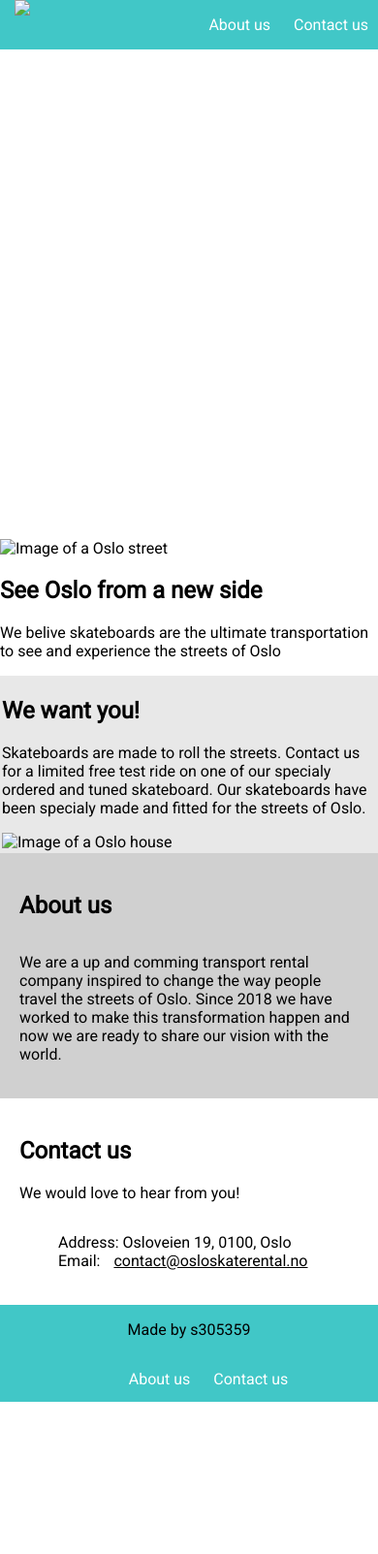
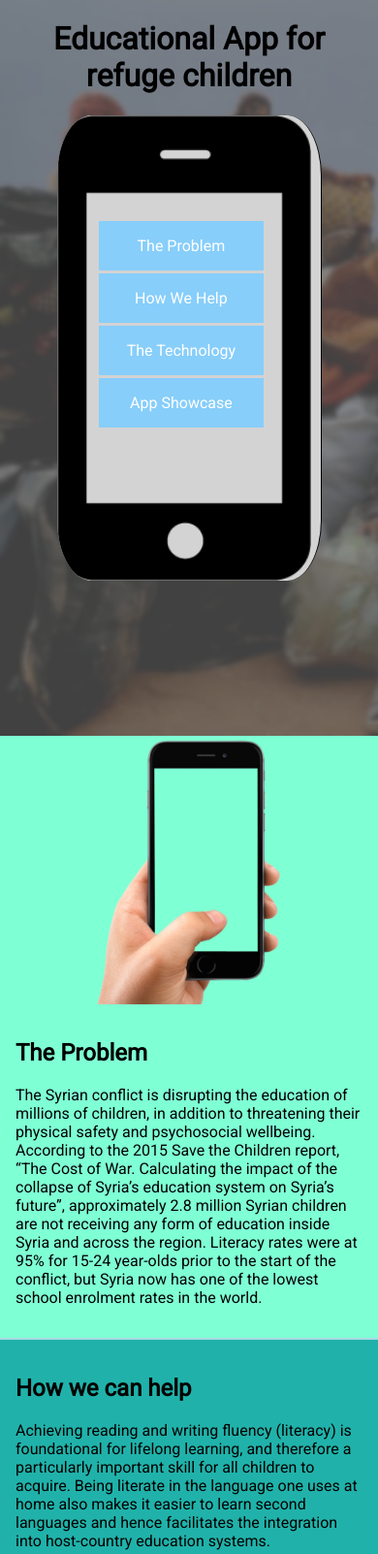
Before and after one commit to sonhal/MMOSCG, a plain HTML site: page index.html in a window 390 px wide. Shown: the top 1603 px of the page at 97% size. Before the commit the page ends 1446 px from the top, so only its background shows below. Drawn offline with Linux system fonts and the light colour scheme.

Commit message:
Add mobile optimization\n Fix nav phone bug

```diff
--- a/css/main.css
+++ b/css/main.css
@@ -1,233 +1,160 @@
 
 body {
+    font-family: 'Roboto', sans-serif;
     margin: 0;
-    font-family: 'Roboto', sans-serif;
+}
+
+header {
+    background-color: azure;
     display: grid;
-    grid-template-rows: 51px 500px auto auto auto auto 100px;
+    justify-items: center;
+    text-align: center;
+    width: 100%;
+    box-sizing: border-box;
+    padding-left: 1.5em;
+    padding-right: 1.5em;
+    padding-bottom: 1em;
+    background-image: url("../resources/children_in_syra_grey.png");
+    background-size: cover;
+    padding-bottom: 10em;
+}
+
+nav {
+    background-image: url("../resources/smartphone_trns.png");
+    background-size: contain;
+    background-repeat: no-repeat;
+    height: 30em;
+    width: 17em;
+    border-right: 1px solid black;
+    border-radius: 13%;
+    background-color: lightgrey;
 
 }
 
-a {text-decoration: none;}
-ul {
-    list-style-type: none;
-    float: right;
+nav:hover {
+    border: 0 2px 0 2px solid black;
+    background-color: white;
 }
 
-ul li {
-    display: inline;
+nav ul {
+    list-style: none;
+    display: block;
+    margin-top: 40%;
+    width: 65%;
 }
 
-ul li a {color: #fff; padding: 15px;}
-
-#logo-text {
-    padding: 15px;
-    margin-left: 15px;
-    color: white;
-    text-align: center;
-    font-weight: bold;
-    display: inline-block;
+nav ul li {
+    margin: 3px;
+    background-color: lightskyblue;
 }
 
-#logo-image {
-    margin-left: 15px;
-    height: 51px;
+nav ul li a {
+    text-decoration: none;
+    font-style: none;
+    display: block;
+    padding: 1em;
+    color: white;
 }
 
-#logo {
-    display: inline-grid;
-    grid-template-columns: 51px auto;
+nav ul li a:hover {
+    background-color: aquamarine;
 }
 
-header {
-    background-color: #41C7C7;
+
+main {
     display: grid;
-    grid-template-columns: 30% auto;
+    grid-row-gap: 0.1em;
 }
 
-#hero {
-    background-image: url("../resources/skateboards_hero_dark.jpg");
-    background-size: cover;
-    height: 100%;
-    color: white;
-    display: grid;
-    grid-column: 1fr;
-    justify-items: center;
-    align-items: center;
-    text-align: center;
+.text-box {
+    margin: 1em;
 }
 
-#hero h2 {
-    font-size: 2em;
+
+#problem {
+    display: grid;
+    grid-template-columns: 30% 70%;
+    box-sizing: border-box;
+    padding-left: 5em;
+    padding-right: 5em;
+    background-color: aquamarine;
+    padding-top: 5em;
+    padding-bottom: 5em;
 }
 
-#hero p {
-    font-size: 1.2em;
+#held_smartphone {
+    width: 50%;
 }
 
-#content1 {
-    margin-top: 5px;
+#solution {
     display: grid;
-    grid-template-columns: 30% auto;
+    grid-template-columns: 80%;
+    justify-content: center;
+    background-color: lightseagreen;
 }
 
-#content2 {
+.row {
     display: grid;
-    padding: 2px;
-    grid-template-columns: 75% auto;
-    background-color:  	#E8E8E8;
+    grid-template-columns: repeat(12, 1fr)
 }
 
-#about {
-    background-color: #D0D0D0;
-    display: grid;
-    grid-template-columns: 20% auto;
-    padding: 20px;
-    justify-content: center;
-    align-items: center;
+#selfie-image {
+    grid-column: span 4;
+    margin: 2em;
 }
 
-#contact {
-    display: grid;
-    grid-template-columns: 20% auto;
-    padding: 20px;
-    justify-content: center;
-    align-items: center;
-}
-
-#contact ul li {
-    display: block;
-}
-#contact ul li a {
-    color:black;
-    text-decoration: underline;
+#tech-text {
+    grid-column: span 8;
 }
 
 
 footer {
-    background-color: #41C7C7;
-    display: grid;
-    justify-items: center;
-    grid-column: 1fr;
-    text-align: center;
+    background-color: aquamarine;
+    width: 100%;
+}
+
+footer ul {
+    display: inline-block;
+}
+
+footer ul li {
+    text-decoration: none;
+    list-style: none;
+}
+@media only screen and (max-width: 1000px) {
+    #selfie-image {
+        grid-column: span 5;
+        margin: 1em;
+    }
+    #tech-text {
+        grid-column: span 7;
+    }
+
 }
 
 
-@media screen and (max-width: 700px) {
-    ul li a {padding: 10px;}
+@media only screen and (max-width: 700px) {
+    body {
+        background-color: lightblue;
+    }
 
-    #content1 {
-        margin-top: 5px;
-        display: grid;
+
+    #problem {
+        grid-template-columns: 100%;
+        padding: 0;
+        justify-content: center;
+        justify-items: center;
+    }
+
+    #solution {
         grid-template-columns: 100%;
     }
 
-    #content2 {
-        display: grid;
-        padding: 2px;
-        grid-template-columns: 100%;
-        background-color:  	#E8E8E8;
+    #selfie-image {
+        grid-column: span 12;
+    }
+    #tech-text {
+        grid-column: span 12;
     }
 
-    #about {
-        background-color: #D0D0D0;
-        display: grid;
-        grid-template-columns: 100%;
-        padding: 20px;
-        justify-content: center;
-        align-items: center;
-    }
-
-    #contact {
-        display: grid;
-        grid-template-columns: 100%;
-        padding: 20px;
-        justify-content: center;
-        align-items: center;
-    }
-
-    #logo-text {
-        display: none;
-    }
 }
-
-@media screen and (min-width: 1366px) {
-    body {
-        margin: 0;
-        font-family: Arial, Helvetica, sans-serif;
-        display: grid;
-        grid-template-rows: 10% 20em auto auto auto auto 10%;
-        font-size: 1,5em;
-    }
-
-    #oslo_street {
-        width: 400px;
-    }
-
-    #oslo_hus {
-        width: 300px;
-    }
-
-    #logo-image {
-        height: 60px;
-    }
-}
-
-@media screen and (min-width: 1920px) {
-    body {
-        margin: 0;
-        font-family: Arial, Helvetica, sans-serif;
-        display: grid;
-        grid-template-rows: 6% 25em auto auto auto auto 10%;
-        font-size: 1.6em;
-    }
-    #oslo_street {
-        width: 500px;
-    }
-
-    #oslo_hus {
-        width: 500px;
-    }
-
-    #logo-image {
-        height: 70px;
-    }
-}
-
-@media screen and (min-width: 2560px) {
-    body {
-        margin: 0;
-        font-family: Arial, Helvetica, sans-serif;
-        display: grid;
-        grid-template-rows: 10% 30em auto auto auto auto 10%;
-        font-size: 2em;
-    }
-    #oslo_street {
-        width: 600px;
-    }
-    #oslo_hus {
-        width: 500px;
-    }
-
-    #logo-image {
-        height: 100px;
-    }
-}
-
-@media screen and (min-width: 2960px) {
-    body {
-        margin: 0;
-        font-family: Arial, Helvetica, sans-serif;
-        display: grid;
-        grid-template-rows: 10% 30em auto auto auto auto 10%;
-        font-size: 3em;
-    }
-    #oslo_street {
-        width: 800px;
-    }
-    #oslo_hus {
-        width: 600px;
-    }
-    #logo-image {
-        height: 150px;
-    }
-}
--- a/index.html
+++ b/index.html
@@ -4,81 +4,122 @@
     <meta charset="UTF-8">
   <meta http-equiv="X-UA-Compatible" content="IE=edge,chrome=1">
   <meta name="viewport" content="width=device-width,initial-scale=1">
-    <title>title</title>
-  <meta name="author" content="name">
-  <meta name="description" content="The project seeks to supplement existing formal and non-formal education programmes and clinical psychosocial support interventions for Syrian children with an engaging smartphone application (game) which is primarily intended for household use.">
-  <meta name="keywords" content="MMOSCG, refuge, promotion">
+    <title>EduApp | Norway</title>
+  <meta name="author" content="s305349">
+  <meta name="description" content="Educational application for children suffering stress and anxiety">
+  <meta name="keywords" content="Educational, Syria, Help, App, Norway">
   <link href="https://fonts.googleapis.com/css?family=Roboto" rel="stylesheet">
   <link rel="stylesheet" href="css/main.css" type="text/css">
   </head>
   <body>
     <header>
-    <a href="#" id="logo">
-        <img id="logo-image" src="resources/skateboard_icon.png">
-        <span id="logo-text" href="/">Oslo Skateboard Rental</span>
-    </a>
+      <h1>Educational App for refuge children</h1>
       <nav>
         <ul>
-        <li><a href="#about">About us</a></li>
-        <li><a href="#contact">Contact us</a></li>
+          <li><a href="#problem">The Problem</a></li>
+          <li><a href="#solution">How We Help</a></li>
+          <li><a href="#technology">The Technology</a></li>
+          <li><a href="#showcase">App Showcase</a></li>
         </ul>
       </nav>
     </header>
-  <div id="hero">
-    <div>
-      <h2>Enviroment friendly skateboards in the center of Oslo</h2>
-      <p>We in  #OsloSkateRental are building north-europa's best and friendliest skate-rental</p>
+    <main>
+        <section id="problem">
+          <img  id="held_smartphone" src="resources/hand_holding_smartphone.png">
+          <div class="text-box">
+            <h2>The Problem</h2>
+            <p>The Syrian conflict is disrupting the education of millions of children, in addition to threatening their
+                physical safety and psychosocial wellbeing. According to the 2015 Save the Children report, “The Cost of
+                War. Calculating the impact of the collapse of Syria’s education system on Syria’s future”, approximately
+                2.8 million Syrian children are not receiving any form of education inside Syria and across the region.
+                Literacy rates were at 95% for 15-24 year-olds prior to the start of the conflict, but Syria now has one of
+                the lowest school enrolment rates in the world.</p>
+          </div>
+        </section>
+
+        <section id="solution">
+            <div class="text-box">
+              <h2>How we can help</h2>
+                <p>Achieving reading and writing fluency (literacy) is foundational for lifelong learning, and therefore a
+                    particularly important skill for all children to acquire. Being literate in the language one uses at home
+                    also makes it easier to learn second languages and hence facilitates the integration into host-country
+                    education systems.</p>
+                    <p>
+                    However, Syrian children both inside and outside of school are living under the extreme stress of a
+                    protracted conflict. Elevated and prolonged stress levels can impede brain development and cause
+                    learning challenges, memory problems and emotional regulation difficulties. Given that psychosocial
+                    wellbeing is so fundamental for the ability to learn, many of the ongoing non-formal educational
+                    programmes targeting children from areas affected by humanitarian crises and protracted conflict
+                    include fun, play and stress relief approaches as an integral part of their overall learning efforts.
+                    The rationale behind this multi-phased competition is that the high level of smartphone ownership
+                    among Syrians makes a digital approach a scalable option for reaching as many out-of-school children as
+                    possible with a learning supplement that can potentially help build their literacy skills and enhance their
+                    psychosocial wellbeing.</p>
+                    <p>
+                    The project seeks to supplement existing formal and non-formal education programmes and clinical
+                    psychosocial support interventions for Syrian children with an engaging smartphone application (game)
+                    which is primarily intended for household use.</p>
+              </div>
+        </section>
+
+        <section id="technology">
+          <div class="text-box">
+            <h2>Technology</h2>
+            <p>We utilise the current industry standards to achive our goal of delivering the very best user experience.</p>
+          </div>
+          <div class="row">
+            <div id="selfie-image">
+              <img src="resources/syrian-refugee-teen-takes-selfie.jpg" width="100%" alt="Image of Syrian taking selfie">
+            </div>
+            <div id="tech-text">
+              <div class="text-box">
+                <h2>Native Applications</h2>
+                <p>
+                    The project seeks to supplement existing formal and non-formal education programmes and clinical
+                    psychosocial support interventions for Syrian children with an engaging smartphone application (game)
+                    which is primarily intended for household use.</p>
+              </div>
+            <div class="text-box">
+              <h2>Cloud Infrastructure</h2>
+              <p>
+                  The project seeks to supplement existing formal and non-formal education programmes and clinical
+                  psychosocial support interventions for Syrian children with an engaging smartphone application (game)
+                  which is primarily intended for household use.</p>
+
+            </div>
+            <div class="text-box">
+              <h2>Web</h2>
+              <p>
+                  The project seeks to supplement existing formal and non-formal education programmes and clinical
+                  psychosocial support interventions for Syrian children with an engaging smartphone application (game)
+                  which is primarily intended for household use.</p>
+
+            </div>
+            <div class="text-box">
+              <h2>Security</h2>
+              <p>
+                  The project seeks to supplement existing formal and non-formal education programmes and clinical
+                  psychosocial support interventions for Syrian children with an engaging smartphone application (game)
+                  which is primarily intended for household use.</p>
+            </div>
           </div>
           </div>
 
-  <section id="content1">
-    <div>
-      <img id="oslo_street" src="resources/oslo_gate.jpg" alt="Image of a Oslo street">
-    </div>
-    <div>
-      <h2>
-        See Oslo from a new side
-      </h2>
-      <p>We belive skateboards are the ultimate transportation to see and experience the streets of Oslo</p>
-    </div>
+
+
         </section>
 
-  <section id="content2">
+        <section id="showcase">
 
-      <div>
-        <h2>
-          We want you!
-        </h2>
-        <p>Skateboards are made to roll the streets. Contact us for a limited free test ride on one of our specialy ordered and tuned skateboard. Our skateboards have been specialy made and fitted for the streets of Oslo.</p>
-      </div>
-      <div>
-          <img id="oslo_hus" src="resources/oslo__hus.jpg" alt="Image of a Oslo house">
-        </div>
         </section>
-
-    <section id="about">
-      <h2>About us</h2>
-      <div><p>We are a up and comming transport rental company inspired to change the way people travel the streets of Oslo. Since 2018 we have worked to make this transformation happen and now we are ready to share our vision with the world.</p>
-        </div>
-      </section>
-
-    <section id="contact">
-      <div>
-        <h2>Contact us</h2>
-        <p>We would love to hear from you!</p>
-      </div>
+    </main>
+    <footer>
       <ul>
-        <li>Address: Osloveien 19, 0100, Oslo</li>
-        <li>Email: <a href="mailto:contact@osloskaterental.no">contact@osloskaterental.no</a></li>
-      </ul>
-    </section>
-
-  <footer>
-    <p>Made by s305359</p>
-    <ul>
-        <li><a href="#about">About us</a></li>
-        <li><a href="#contact">Contact us</a></li>
+        <li>Made by: s305349</li>
+        <li>Educational App</li>
+        <li>OsloMET</li>
       </ul>
     </footer>
+
   </body>
 </html>
```
Also changed, not shown: resources/children_in_syra_grey.png (added), resources/hand_holding_smartphone.png (added), resources/smartphone_trns _3.png (added), resources/smartphone_trns.png (added), resources/smartphone_trns_2.png (added). Lines whose indentation alone changed are shown as unchanged.
